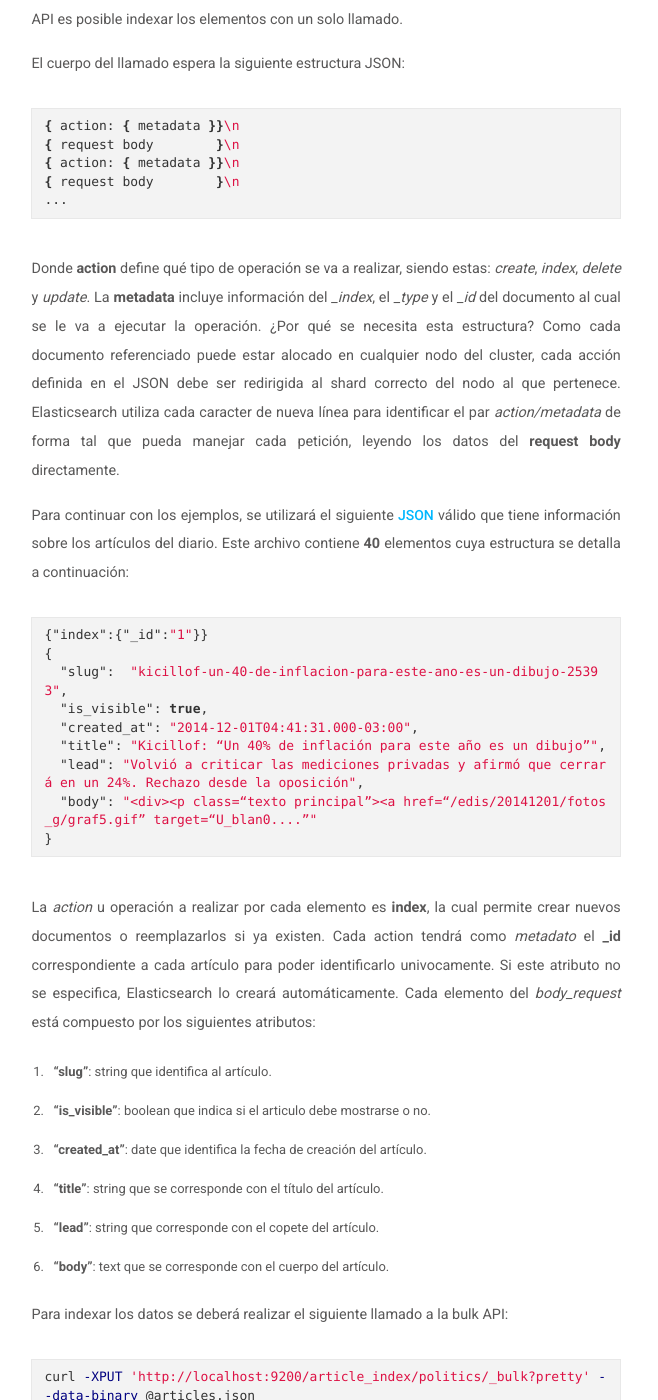
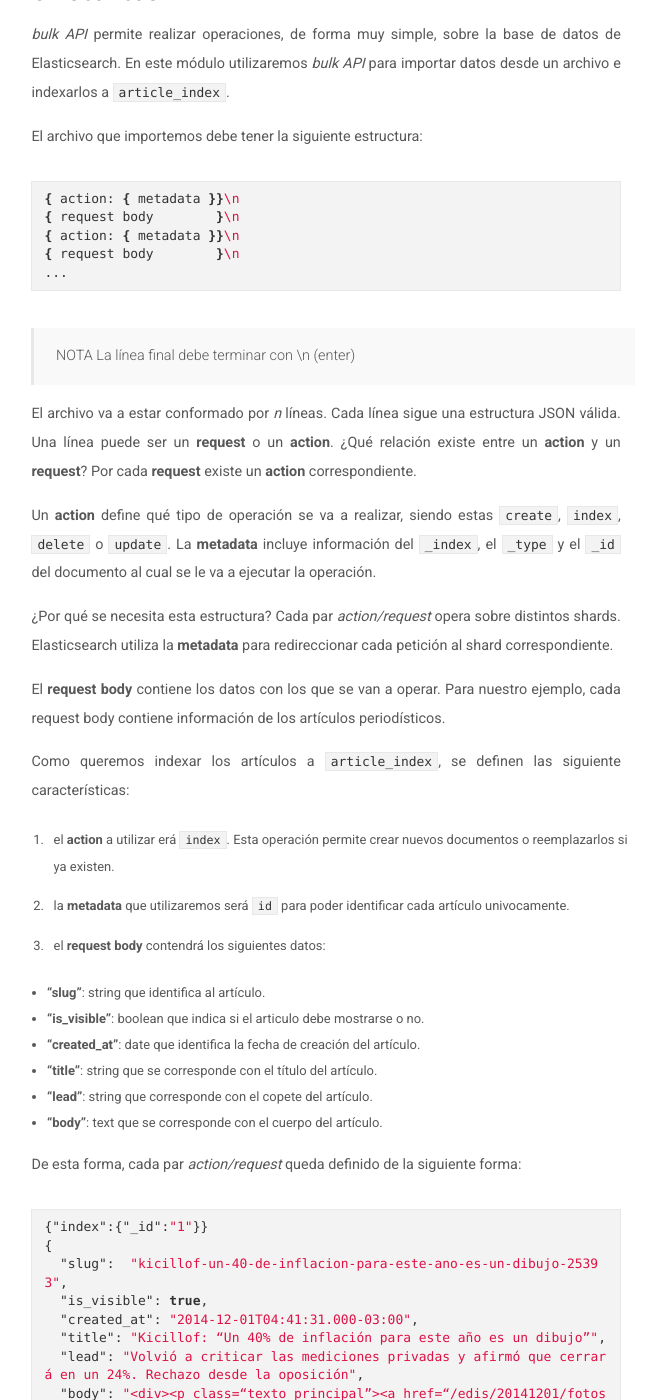
Before and after one commit to Desarrollo-CeSPI/desarrollo-cespi.github.io, a Jekyll site: the page built from _posts/2016-05-06-elasticsearch-module_3.md, in a window 1280 px wide and 1400 px high, scrolled down 1644 px. Shown: the whole window, without its empty margins (294-952 px from the left). Built offline with Jekyll 4.4.1, drawn with Linux system fonts in a browser that asks for light colours; nearby versions of some CDN libraries; some of the changed text lies outside the part shown.

Commit message:
modify <<bulk API>> section

```diff
--- a/_posts/2016-05-06-elasticsearch-module_3.md
+++ b/_posts/2016-05-06-elasticsearch-module_3.md
@@ -10,7 +10,7 @@ En este módulo veremos cómo crear un índice, agregarle un conjunto de datos p
 
 ## Creando un índice
 
-En este módulo trabajaremos con ejemplos de artículos de diario. Antes de comenzar necesitamos crear el índice **article_index** para almacernarlos.
+En este módulo trabajaremos con ejemplos de artículos de diario. Antes de comenzar necesitamos crear el índice  `article_index` para almacernarlos.
 
 {% highlight bash %}
 $ curl -XPUT 'http://localhost:9200/article_index'
@@ -45,18 +45,21 @@ El resultado será lo siguiente:
 }
 {% endhighlight %}
 
-Como podrá observar, el índice se creo con algunas características por defecto y otras por configurar.
+Como se podrá observar, el índice se creo con 4 características configurables:
 
 * **"aliases"**: Define un conjunto de aliases para el índice.
 * **"mappings"**: Define cómo el documento y sus campos son guardados e indexados.
 * **"settings"**: Define la cantidad de shards y réplicas. Esta configuración se detalla en el [módulo 2](http://www.desarrollo.unlp.edu.ar/elasticsearch/ddbms/2016/04/22/elasticsearch-module_2.html)
 * **"warmers"**: A partir de la version 2.3.0 estan obsoletos. Permiten preparar al índice para que pueda responder de forma más eficiente a requerimientos que contengan grandes manejos de datos.
 
+`article_index` se creo con la característica `settings` por defecto. En cambio `aliases`, `mappings` y `warmers`  faltan definir.
+
+
 ## bulk API: Cargando la BBDD con datos existentes
 
-Para cargar los datos del archivo JSON a Elasticsearch utilizaremos la API bulk. Con esta API es posible indexar los elementos con un solo llamado.
+*bulk API* permite realizar operaciones, de forma muy simple, sobre la base de datos de Elasticsearch. En este módulo utilizaremos *bulk API* para importar datos desde un archivo e indexarlos a `article_index`.
 
-El cuerpo del llamado espera la siguiente estructura JSON:
+El archivo que importemos debe tener la siguiente estructura:
 
 {% highlight bash%}
 { action: { metadata }}\n
@@ -66,15 +69,32 @@ El cuerpo del llamado espera la siguiente estructura JSON:
 ...
 {% endhighlight %}
 
+> NOTA
+> La línea final debe terminar con \n (enter)
 
-Donde **action** define qué tipo de operación se va a realizar, siendo estas: *create*, *index*, *delete* y *update*.
-La **metadata** incluye información del *_index*, el *_type* y el *_id* del documento al cual se le va a ejecutar la operación.
-¿Por qué se necesita esta estructura? Como cada documento referenciado puede estar alocado en cualquier nodo del cluster, cada acción definida en el JSON debe ser redirigida al shard correcto del nodo al que pertenece. Elasticsearch utiliza cada caracter de nueva línea para identificar el par *action/metadata* de forma tal que pueda manejar cada petición, leyendo los datos del **request body** directamente.
+El archivo va a estar conformado por *n* líneas. Cada línea sigue una estructura JSON válida. Una línea puede ser un **request** o un **action**. ¿Qué relación existe entre un **action** y un **request**? Por cada **request** existe un **action** correspondiente.
+
+Un **action** define qué tipo de operación se va a realizar, siendo estas `create`, `index`, `delete` o `update`.
+La **metadata** incluye información del `_index`, el `_type` y el `_id` del documento al cual se le va a ejecutar la operación.
+
+¿Por qué se necesita esta estructura?  Cada par *action/request* opera sobre distintos shards. Elasticsearch utiliza la **metadata** para redireccionar cada petición al shard correspondiente.
 
 
+El **request body** contiene los datos con los que se van a operar. Para nuestro ejemplo, cada request body contiene información de los artículos periodísticos.
 
-Para continuar con los ejemplos, se utilizará el siguiente [JSON](/assets/data/articles.json) válido que tiene información sobre los artículos del diario. Este archivo  contiene **40** elementos cuya estructura se detalla a continuación:
+Como queremos indexar los artículos a `article_index`, se definen las siguiente características:
+1. el **action** a utilizar erá `index`. Esta operación permite crear nuevos documentos o reemplazarlos si ya existen.
+2. la **metadata** que utilizaremos será `id` para poder identificar cada artículo univocamente.
+3. el **request body** contendrá los siguientes datos:
 
+- **"slug"**:  string que identifica al artículo.
+- **"is_visible"**: boolean que indica si el articulo debe mostrarse o no.
+- **"created_at"**: date que identifica la fecha de creación del artículo.
+- **"title"**: string que se corresponde con el título del artículo.
+- **"lead"**: string que corresponde con el copete del artículo.
+- **"body"**: text que se corresponde con el cuerpo del artículo.
+
+De esta forma, cada par *action/request* queda definido de la siguiente forma:
 
 {% highlight json  %}
 {"index":{"_id":"1"}}
@@ -88,26 +108,18 @@ Para continuar con los ejemplos, se utilizará el siguiente [JSON](/assets/data/
 }
 {% endhighlight %}
 
-La *action* u operación a realizar por cada elemento es **index**, la cual permite crear nuevos documentos o reemplazarlos si ya existen. Cada action tendrá como *metadato* el **_id** correspondiente a cada artículo para poder identificarlo univocamente. Si este atributo no se especifica, Elasticsearch lo creará automáticamente.
-Cada elemento del *body_request* está compuesto por los siguientes atributos:
+Para indexar los datos se utilizará el archivo válido que puede descargar [aquí](/assets/data/articles.txt). Este archivo  contiene **40** artículos periodísticos.
 
-1. **"slug"**:  string que identifica al artículo.
-2. **"is_visible"**: boolean que indica si el articulo debe mostrarse o no.
-3. **"created_at"**: date que identifica la fecha de creación del artículo.
-3. **"title"**: string que se corresponde con el título del artículo.
-4. **"lead"**: string que corresponde con el copete del artículo.
-5. **"body"**: text que se corresponde con el cuerpo del artículo.
-
-Para indexar los datos se deberá realizar el siguiente llamado a la bulk API:
+Para indexar los datos deberá realizar el siguiente llamado a la *bulk API*:
 
 {% highlight bash %}
-curl -XPUT 'http://localhost:9200/article_index/politics/_bulk?pretty' --data-binary @articles.json
+curl -XPUT 'http://localhost:9200/article_index/politics/_bulk?pretty' --data-binary @articles.txt
 {% endhighlight %}
 
 Como en el ejemplo estamos utilizando curl, debemos utilzar el flag --data-binary.
 
 
-Los endpoints a esta api son `/_bulk`, `/{index}/_bulk` y `/{index}/{type}/_bulk`. En este caso, se agregarán los datos en el índice **article_index** y serán de tipo **politics**.
+Los endpoints a esta api son `/_bulk`, `/{index}/_bulk` y `/{index}/{type}/_bulk`. En este caso, se agregarán los datos en el índice `article_index` y serán de tipo `politics`.
 
 ## Realizando la primer búsqueda
 
```
Also changed, not shown: assets/data/articles.txt (renamed from assets/data/articles.json).
